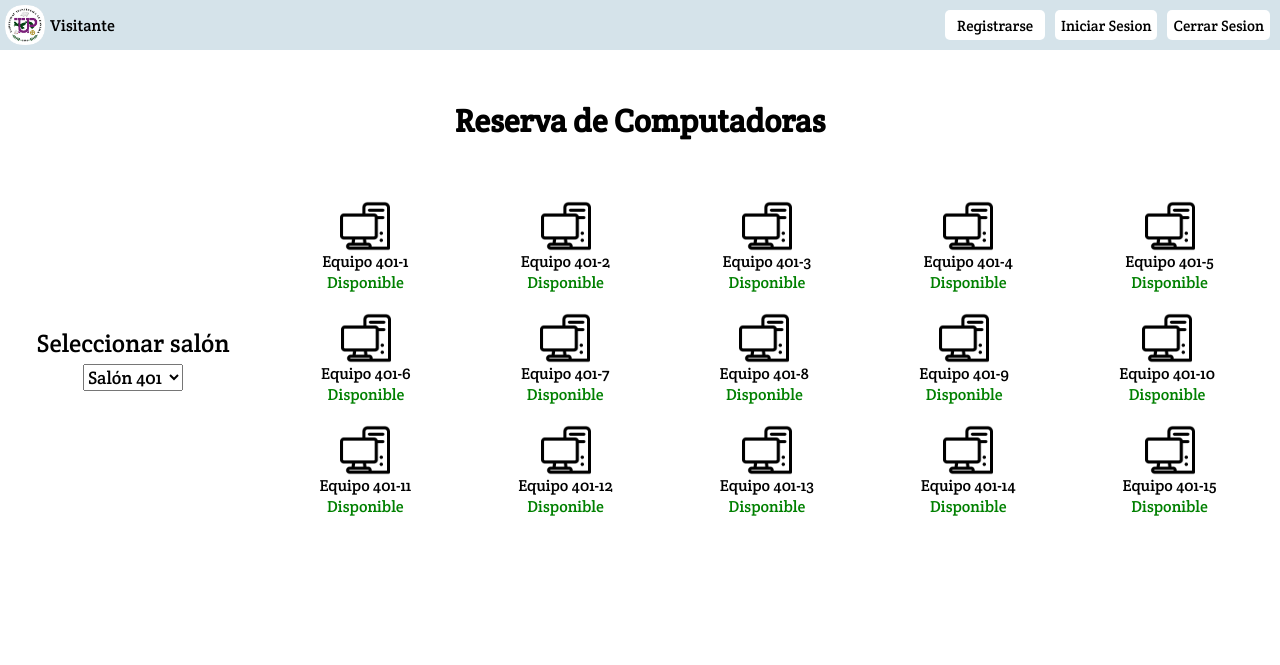
After one commit to Cebrian10/DS7_ACebrian_RQuiros, a PHP site: page /view/home.php in a window 1280 px wide. The commit adds this page. Shown: the top 665 px of the page. Run offline with PHP 8.4, Linux system fonts and the light colour scheme.

Commit message:
Agregando Login y Registro

```diff
--- /dev/null
+++ b/public/css/home.css
@@ -0,0 +1,126 @@
+@import url('https://fonts.googleapis.com/css2?family=Crete+Round&display=swap');
+
+body {
+    font-family: 'Crete Round', serif;
+    margin: 0;
+    height: calc(100vh - 134px);
+}
+
+nav {
+    background-color: #d5e3ea;
+    height: 50px;
+    display: flex;
+    justify-content: space-between;
+
+    & div {
+        display: flex;
+        align-items: center;
+    }
+
+    & .img-label {
+        margin: 5px;
+
+        & img {
+            max-width: 100%;
+            max-height: 100%;
+        }
+
+        & a {
+            text-decoration: none;
+
+            & label {
+                margin-left: 5px;
+            color: black;
+            }
+        }
+    }
+
+    & .botones {
+        margin: 5px;
+
+        & button {
+            min-width: 100px;
+            height: 30px;
+            margin: 5px;
+            border-radius: 5px;
+            font-family: 'Crete Round', serif;
+            font-size: 15px;
+            cursor: pointer;
+            background: white;
+            border: none;
+        }
+    }
+}
+
+.titulo {
+    text-align: center;
+    margin-top: 50px;
+}
+
+.section-principal {
+    display: grid;
+    grid-template-columns: 1fr 4fr;
+    margin-top: 50px;
+
+    & .section-1 {
+        display: flex;
+        justify-content: center;
+        align-items: center;
+
+        & .selec-salon {
+            margin-left: 10px;
+            display: flex;
+            flex-direction: column;
+            align-items: center;
+
+            & label {
+                font-size: 25px;
+            }
+
+            & select {
+                max-width: max-content;
+                margin-top: 5px;
+                font-family: 'Crete Round', serif;
+                font-size: 18px;
+            }
+        }
+    }
+
+    & .section-2 {
+        display: flex;
+        flex-direction: column;
+        justify-content: center;
+    }
+
+    & .equipos {
+        display: flex;
+        flex-direction: column;
+
+        & .linea {
+            display: flex;
+            justify-content: space-around;
+            margin: 10px;
+
+            & a {
+                text-decoration: none;
+                color: black;
+            }
+
+            & .eq {
+                display: flex;
+                flex-direction: column;
+                text-align: center;
+                align-items: center;
+
+                & p {
+                    margin: 0;
+                    color: green;
+                }
+            }
+        }
+
+        & img {
+            width: 50px;
+        }
+    }
+}
--- /dev/null
+++ b/view/home.php
@@ -0,0 +1,137 @@
+<!DOCTYPE html>
+<html lang="en">
+
+<head>
+    <meta charset="UTF-8">
+    <meta name="viewport" content="width=device-width, initial-scale=1.0">
+    <link rel="icon" type="image/png" href="public/img/utp-icon.png">
+    <title>Reserva de Equipo</title>
+    <link rel="stylesheet" href="public/css/home.css">
+</head>
+
+<body>
+
+    <nav>
+        <div class="img-label">
+            <img src="public/img/utp-icon.png" alt="utp">
+            <a href="?op=profile"><label>Visitante</label></a>
+        </div>
+        <div class="botones">
+            <a href="?op=register"><button type="button">Registrarse</button></a>
+            <a href="?op=login"><button type="button">Iniciar Sesion</button></a>
+            <a href="?op=logout"><button type="button">Cerrar Sesion</button></a>
+        </div>
+
+    </nav>
+
+    <div class="titulo">
+        <h1>Reserva de Computadoras</h1>
+    </div>
+
+    <section class="section-principal">
+        <section class="section-1">
+            <div class="selec-salon">
+                <label>Seleccionar salón</label>
+                <select name="select">
+                    <option value="value1" selected>Salón 401</option>
+                    <option value="value2">Salón 402</option>
+                </select>
+            </div>
+        </section>
+
+        <section class="section-2">
+            <div class="equipos">
+                <div class="linea linea1">
+                    <a href="?op=reserve">
+                        <div class="eq eq1">
+                            <img src="public/img/pc.png" alt="pc1">
+                            <label>Equipo 401-1</label>
+                            <p>Disponible</p>
+                        </div>
+                    </a>
+                    <a href="?op=reserve">
+                        <div class="eq eq2">
+                            <img src="public/img/pc.png" alt="pc2">
+                            <label>Equipo 401-2</label>
+                            <p>Disponible</p>
+                        </div>
+                    </a>
+                    <a href="?op=reserve">
+                        <div class="eq eq3">
+                            <img src="public/img/pc.png" alt="pc3">
+                            <label>Equipo 401-3</label>
+                            <p>Disponible</p>
+                        </div>
+                    </a>
+
+                    <div class="eq eq4">
+                        <img src="public/img/pc.png" alt="pc4">
+                        <label>Equipo 401-4</label>
+                        <p>Disponible</p>
+                    </div>
+                    <div class="eq eq5">
+                        <img src="public/img/pc.png" alt="pc5">
+                        <label>Equipo 401-5</label>
+                        <p>Disponible</p>
+                    </div>
+                </div>
+                <div class="linea linea2">
+                    <div class="eq eq6">
+                        <img src="public/img/pc.png" alt="pc6">
+                        <label>Equipo 401-6</label>
+                        <p>Disponible</p>
+                    </div>
+                    <div class="eq eq7">
+                        <img src="public/img/pc.png" alt="pc7">
+                        <label>Equipo 401-7</label>
+                        <p>Disponible</p>
+                    </div>
+                    <div class="eq eq8">
+                        <img src="public/img/pc.png" alt="pc8">
+                        <label>Equipo 401-8</label>
+                        <p>Disponible</p>
+                    </div>
+                    <div class="eq eq9">
+                        <img src="public/img/pc.png" alt="pc9">
+                        <label>Equipo 401-9</label>
+                        <p>Disponible</p>
+                    </div>
+                    <div class="eq eq10">
+                        <img src="public/img/pc.png" alt="pc10">
+                        <label>Equipo 401-10</label>
+                        <p>Disponible</p>
+                    </div>
+                </div>
+                <div class="linea linea3">
+                    <div class="eq eq11">
+                        <img src="public/img/pc.png" alt="pc11">
+                        <label>Equipo 401-11</label>
+                        <p>Disponible</p>
+                    </div>
+                    <div class="eq eq12">
+                        <img src="public/img/pc.png" alt="pc12">
+                        <label>Equipo 401-12</label>
+                        <p>Disponible</p>
+                    </div>
+                    <div class="eq eq13">
+                        <img src="public/img/pc.png" alt="pc13">
+                        <label>Equipo 401-13</label>
+                        <p>Disponible</p>
+                    </div>
+                    <div class="eq eq14">
+                        <img src="public/img/pc.png" alt="pc14">
+                        <label>Equipo 401-14</label>
+                        <p>Disponible</p>
+                    </div>
+                    <div class="eq eq15">
+                        <img src="public/img/pc.png" alt="pc15">
+                        <label>Equipo 401-15</label>
+                        <p>Disponible</p>
+                    </div>
+                </div>
+            </div>
+        </section>
+    </section>
+</body>
+
+</html>
```
Also changed, not shown: Script DS7.txt (added, +61 -0 lines), controller/Controller.php (+17 -2 lines), index.php (+11 -3 lines), public/css/login.css (added, +106 -0 lines), public/css/register.css (added, +106 -0 lines), view/login.php (+35 -1 lines), view/profile.php (added, +12 -0 lines), view/register.php (added, +47 -0 lines), public/img/atras.png (added), public/img/pc.png (added), public/img/utp-icon.png (added).
